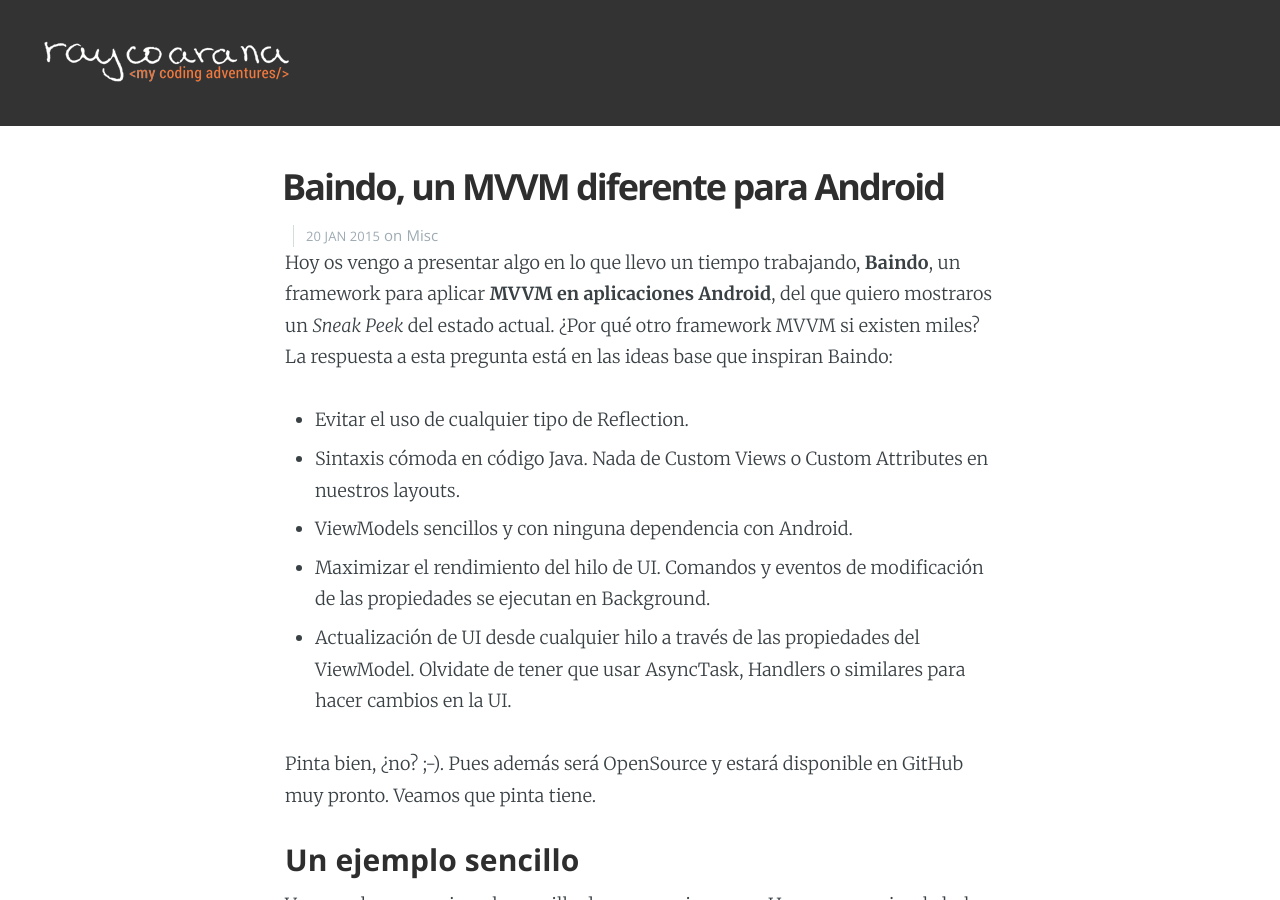
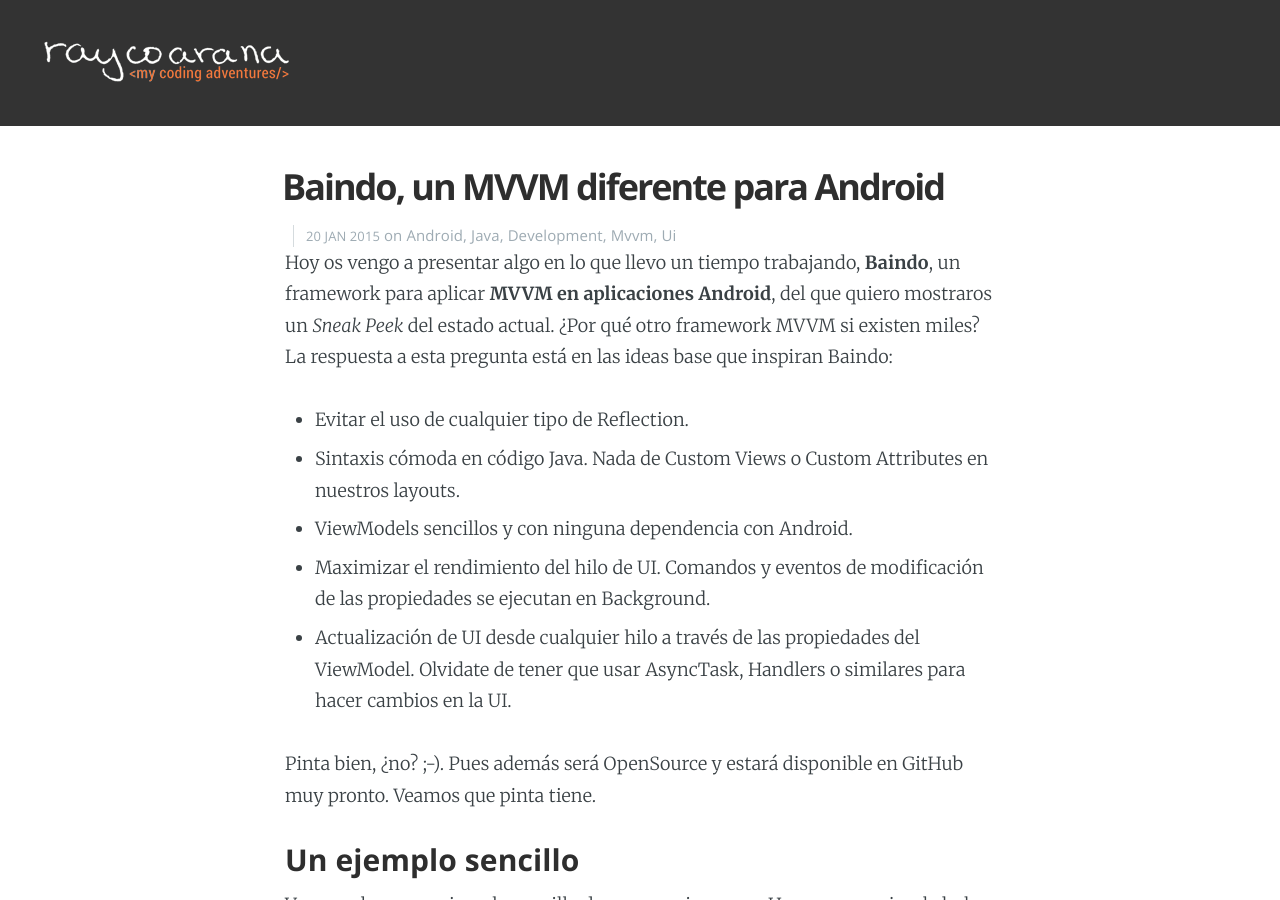
Before and after one commit to raycoarana/raycoarana.github.io, a Jekyll site: the page built from _posts/2015-01-20-baindo-un-mvvm-diferente-para-android.md, in a window 1280 px wide and 900 px high. Built offline with Jekyll 4.4.1, drawn with Linux system fonts in a browser that asks for light colours; nearby versions of some CDN libraries.

Commit message:
Minor tag changes

```diff
--- a/_posts/2015-01-20-baindo-un-mvvm-diferente-para-android.md
+++ b/_posts/2015-01-20-baindo-un-mvvm-diferente-para-android.md
@@ -3,7 +3,12 @@ layout: post
 slug: baindo-un-mvvm-diferente-para-android
 title: Baindo, un MVVM diferente para Android
 date: 2015-01-20 21:59:40+00:00
-tags: misc
+tags:
+  - android
+  - java
+  - development
+  - mvvm
+  - ui
 subclass: 'post tag-test tag-content'
 categories:
     - raycoarana
```
Also changed, not shown: _posts/2015-04-25-concurrency-with-promise-style-droidcon-2015.md (+3 -1 lines).
